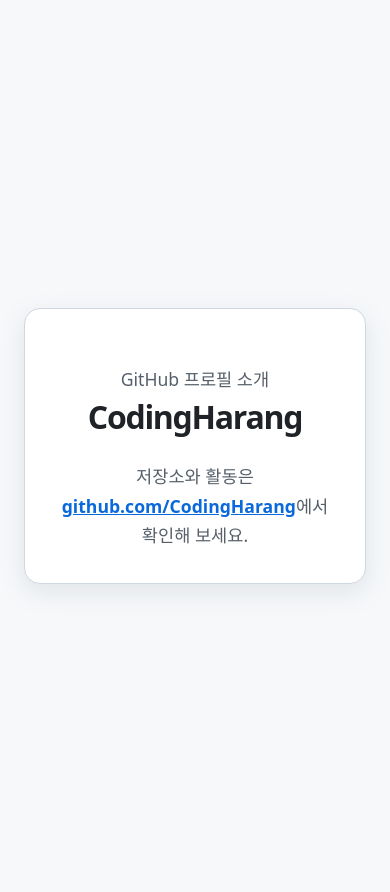
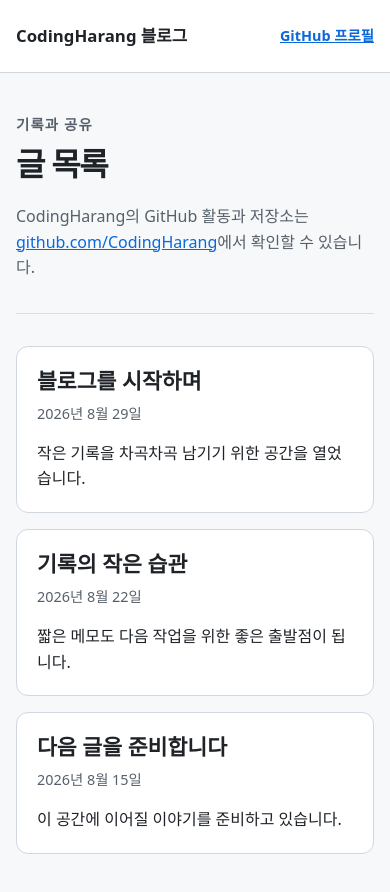
Before and after one commit to CodingHarang/Pages, a plain HTML site: page index.html in a window 390 px wide. Drawn offline with Linux system fonts and the light colour scheme.

Commit message:
Add static blog pages

```diff
--- a/index.html
+++ b/index.html
@@ -3,86 +3,28 @@
   <head>
     <meta charset="utf-8">
     <meta name="viewport" content="width=device-width, initial-scale=1">
-    <meta name="description" content="CodingHarang의 GitHub 프로필 소개">
-    <title>CodingHarang | GitHub 프로필</title>
-    <style>
-      :root {
-        color-scheme: light dark;
-        font-family: system-ui, -apple-system, BlinkMacSystemFont, "Segoe UI", sans-serif;
-      }
-
-      body {
-        align-items: center;
-        background: #f6f8fa;
-        color: #1f2328;
-        display: flex;
-        justify-content: center;
-        margin: 0;
-        min-height: 100vh;
-        padding: 1.5rem;
-      }
-
-      main {
-        background: #fff;
-        border: 1px solid #d0d7de;
-        border-radius: 16px;
-        box-shadow: 0 8px 24px rgb(140 149 159 / 20%);
-        max-width: 40rem;
-        padding: clamp(2rem, 7vw, 4rem);
-        text-align: center;
-        width: 100%;
-      }
-
-      h1 {
-        font-size: clamp(2rem, 7vw, 3.5rem);
-        letter-spacing: -0.04em;
-        margin: 0;
-      }
-
-      p {
-        color: #57606a;
-        font-size: 1.1rem;
-        line-height: 1.7;
-        margin: 1.5rem 0 0;
-      }
-
-      a {
-        color: #0969da;
-        font-weight: 700;
-      }
-
-      a:hover,
-      a:focus-visible {
-        color: #0550ae;
-      }
-
-      @media (prefers-color-scheme: dark) {
-        body {
-          background: #0d1117;
-          color: #f0f6fc;
-        }
-
-        main {
-          background: #161b22;
-          border-color: #30363d;
-          box-shadow: none;
-        }
-
-        p {
-          color: #8b949e;
-        }
-
-        a {
-          color: #58a6ff;
-        }
-      }
-    </style>
+    <meta name="description" content="CodingHarang의 블로그">
+    <title>CodingHarang 블로그</title>
+    <link rel="stylesheet" href="styles.css">
+    <script src="posts.js" defer></script>
   </head>
-  <body>
-    <main>
-      <p>GitHub 프로필 소개</p>
-      <h1>CodingHarang</h1>
-      <p>저장소와 활동은 <a href="https://github.com/CodingHarang">github.com/CodingHarang</a>에서 확인해 보세요.</p>
+  <body data-page="list">
+    <header class="site-header">
+      <div class="container header-content">
+        <a class="site-name" href="index.html">CodingHarang 블로그</a>
+        <a class="profile-link" href="https://github.com/CodingHarang">GitHub 프로필</a>
+      </div>
+    </header>
+    <main class="container">
+      <section class="intro" aria-labelledby="page-title">
+        <p class="eyebrow">기록과 공유</p>
+        <h1 id="page-title">글 목록</h1>
+        <p>CodingHarang의 GitHub 활동과 저장소는 <a href="https://github.com/CodingHarang">github.com/CodingHarang</a>에서 확인할 수 있습니다.</p>
+      </section>
+      <section aria-labelledby="post-list-title">
+        <h2 id="post-list-title" class="sr-only">게시글</h2>
+        <div id="post-list" class="post-list"></div>
+      </section>
     </main>
   </body>
 </html>
--- /dev/null
+++ b/posts.js
@@ -0,0 +1,101 @@
+const posts = [
+  {
+    id: "welcome",
+    title: "블로그를 시작하며",
+    date: "2026-08-29",
+    excerpt: "작은 기록을 차곡차곡 남기기 위한 공간을 열었습니다.",
+    content: [
+      "이곳은 생각과 작업의 흐름을 간단히 기록하는 블로그입니다.",
+      "새로운 글은 목록에서 편하게 찾아볼 수 있습니다."
+    ]
+  },
+  {
+    id: "notes",
+    title: "기록의 작은 습관",
+    date: "2026-08-22",
+    excerpt: "짧은 메모도 다음 작업을 위한 좋은 출발점이 됩니다.",
+    content: [
+      "작업을 마친 뒤 핵심을 짧게 정리하면 나중에 맥락을 다시 찾기 쉽습니다.",
+      "완성된 결과뿐 아니라 진행 중의 생각도 차분히 남겨 보려 합니다."
+    ]
+  },
+  {
+    id: "next",
+    title: "다음 글을 준비합니다",
+    date: "2026-08-15",
+    excerpt: "이 공간에 이어질 이야기를 준비하고 있습니다.",
+    content: [
+      "블로그에는 가볍게 읽을 수 있는 기록을 계속 추가할 예정입니다.",
+      "GitHub 프로필에서는 저장소와 최근 활동을 확인할 수 있습니다."
+    ]
+  }
+];
+
+function formatDate(date) {
+  return new Intl.DateTimeFormat("ko-KR", {
+    year: "numeric",
+    month: "long",
+    day: "numeric"
+  }).format(new Date(`${date}T00:00:00`));
+}
+
+function createElement(tagName, className, text) {
+  const element = document.createElement(tagName);
+  if (className) {
+    element.className = className;
+  }
+  if (text) {
+    element.textContent = text;
+  }
+  return element;
+}
+
+function renderPostList() {
+  const postList = document.querySelector("#post-list");
+
+  posts.forEach((post) => {
+    const article = createElement("article", "post-card");
+    const heading = createElement("h3");
+    const link = createElement("a", "post-title", post.title);
+    const date = createElement("time", "post-date", formatDate(post.date));
+    const excerpt = createElement("p", "post-excerpt", post.excerpt);
+
+    link.href = `post.html?id=${encodeURIComponent(post.id)}`;
+    date.dateTime = post.date;
+    heading.append(link);
+    article.append(heading, date, excerpt);
+    postList.append(article);
+  });
+}
+
+function renderPostDetail() {
+  const detail = document.querySelector("#post-detail");
+  const postId = new URLSearchParams(window.location.search).get("id");
+  const post = posts.find((item) => item.id === postId);
+
+  if (!post) {
+    const title = createElement("h1", null, "글을 찾을 수 없습니다");
+    const message = createElement("p", null, "요청한 게시글이 없거나 주소가 올바르지 않습니다.");
+    detail.className = "not-found";
+    detail.append(title, message);
+    return;
+  }
+
+  const title = createElement("h1", null, post.title);
+  const date = createElement("time", "post-date", formatDate(post.date));
+  const content = createElement("div", "post-content");
+
+  date.dateTime = post.date;
+  post.content.forEach((paragraph) => {
+    content.append(createElement("p", null, paragraph));
+  });
+  detail.append(title, date, content);
+}
+
+if (document.body.dataset.page === "list") {
+  renderPostList();
+}
+
+if (document.body.dataset.page === "detail") {
+  renderPostDetail();
+}
--- /dev/null
+++ b/styles.css
@@ -0,0 +1,213 @@
+:root {
+  color-scheme: light dark;
+  font-family: system-ui, -apple-system, BlinkMacSystemFont, "Segoe UI", sans-serif;
+}
+
+* {
+  box-sizing: border-box;
+}
+
+body {
+  background: #f6f8fa;
+  color: #1f2328;
+  line-height: 1.6;
+  margin: 0;
+}
+
+a {
+  color: #0969da;
+}
+
+a:hover,
+a:focus-visible {
+  color: #0550ae;
+}
+
+.container {
+  margin: 0 auto;
+  max-width: 46rem;
+  padding: 0 1.5rem;
+}
+
+.site-header {
+  background: #fff;
+  border-bottom: 1px solid #d0d7de;
+}
+
+.header-content {
+  align-items: center;
+  display: flex;
+  justify-content: space-between;
+  min-height: 4.5rem;
+}
+
+.site-name {
+  color: inherit;
+  font-size: 1.05rem;
+  font-weight: 700;
+  text-decoration: none;
+}
+
+.profile-link {
+  font-size: 0.9rem;
+  font-weight: 600;
+}
+
+.intro {
+  border-bottom: 1px solid #d8dee4;
+  padding: clamp(2.5rem, 8vw, 5rem) 0 2rem;
+}
+
+.eyebrow {
+  color: #57606a;
+  font-size: 0.9rem;
+  font-weight: 700;
+  letter-spacing: 0.08em;
+  margin: 0 0 0.5rem;
+  text-transform: uppercase;
+}
+
+h1,
+h2,
+h3 {
+  line-height: 1.25;
+}
+
+h1 {
+  font-size: clamp(2rem, 7vw, 3.25rem);
+  letter-spacing: -0.04em;
+  margin: 0;
+}
+
+.intro > p:last-child {
+  color: #57606a;
+  margin: 1.25rem 0 0;
+}
+
+.post-list {
+  display: grid;
+  gap: 1rem;
+  padding: 2rem 0;
+}
+
+.post-card,
+#post-detail,
+.not-found {
+  background: #fff;
+  border: 1px solid #d0d7de;
+  border-radius: 12px;
+  padding: clamp(1.25rem, 4vw, 2rem);
+}
+
+.post-card h3 {
+  font-size: 1.35rem;
+  margin: 0;
+}
+
+.post-title {
+  color: inherit;
+  text-decoration: none;
+}
+
+.post-title:hover,
+.post-title:focus-visible {
+  color: #0969da;
+  text-decoration: underline;
+}
+
+.post-date {
+  color: #57606a;
+  display: block;
+  font-size: 0.9rem;
+  margin-top: 0.5rem;
+}
+
+.post-excerpt {
+  margin: 1rem 0 0;
+}
+
+.article-layout {
+  padding-bottom: 3rem;
+  padding-top: 2rem;
+}
+
+.back-link {
+  display: inline-block;
+  font-weight: 600;
+  margin-bottom: 1.25rem;
+}
+
+#post-detail h1,
+.not-found h1 {
+  font-size: clamp(1.8rem, 6vw, 2.75rem);
+  margin: 0;
+}
+
+.post-content {
+  margin-top: 1.5rem;
+}
+
+.post-content p {
+  margin: 0 0 1rem;
+}
+
+.not-found p {
+  color: #57606a;
+}
+
+.sr-only {
+  height: 1px;
+  margin: -1px;
+  overflow: hidden;
+  padding: 0;
+  position: absolute;
+  width: 1px;
+  clip: rect(0, 0, 0, 0);
+}
+
+@media (prefers-color-scheme: dark) {
+  body {
+    background: #0d1117;
+    color: #f0f6fc;
+  }
+
+  .site-header,
+  .post-card,
+  #post-detail,
+  .not-found {
+    background: #161b22;
+    border-color: #30363d;
+  }
+
+  .intro {
+    border-color: #30363d;
+  }
+
+  .eyebrow,
+  .intro > p:last-child,
+  .post-date,
+  .not-found p {
+    color: #8b949e;
+  }
+
+  a {
+    color: #58a6ff;
+  }
+
+  a:hover,
+  a:focus-visible,
+  .post-title:hover,
+  .post-title:focus-visible {
+    color: #79c0ff;
+  }
+}
+
+@media (max-width: 28rem) {
+  .container {
+    padding: 0 1rem;
+  }
+
+  .header-content {
+    gap: 1rem;
+  }
+}
```
Also changed, not shown: post.html (added, +23 -0 lines).
